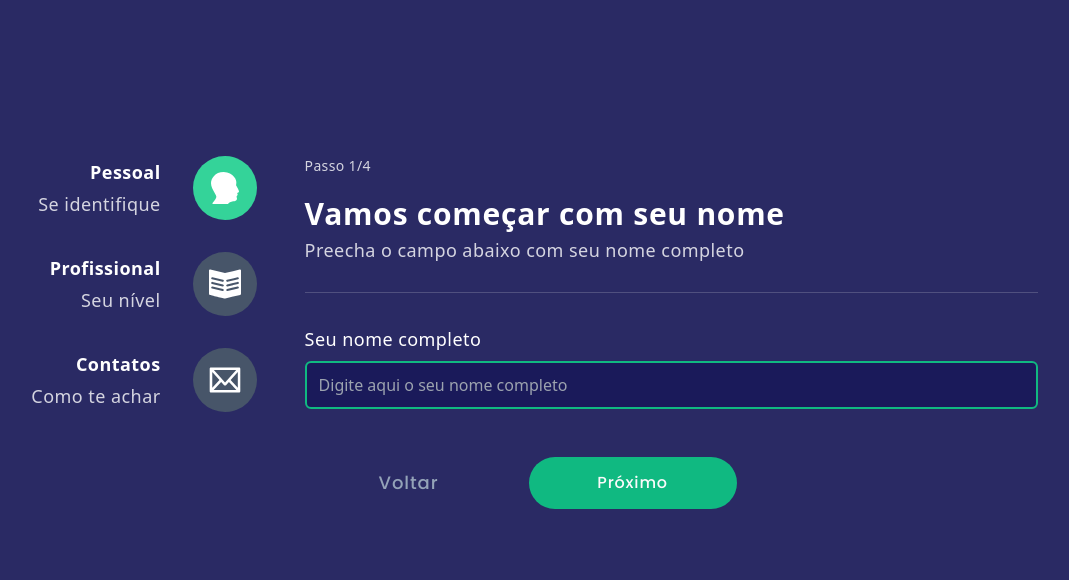
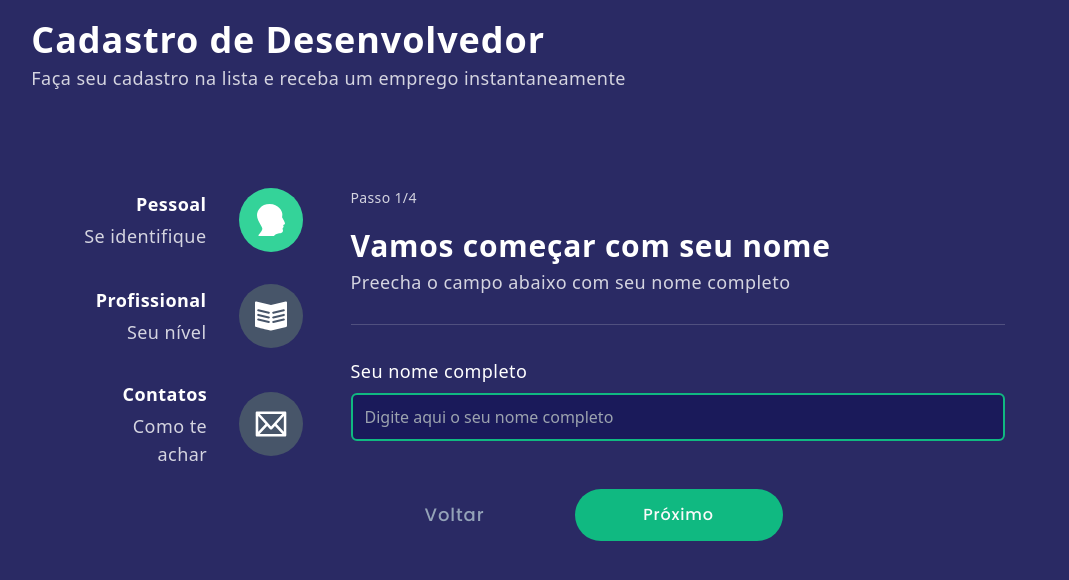
Before and after one commit to thalya-codes/multi-step-form, a React (Create React App) app: page / in a window 1280 px wide. Shown: the top 580 px of the page, without its empty margins (22-1091 px from the left). Built offline with nearby package versions, Linux system fonts and the light colour scheme.

Commit message:
feat(App): adiciona título da página

```diff
--- a/src/App.tsx
+++ b/src/App.tsx
@@ -7,6 +7,7 @@ import { ReactSVG } from "react-svg"
 import ProfileIcon from "./assets/profile.svg";
 import BookIcon from "./assets/book.svg";
 import EmailIcon from "./assets/mail.svg";
+import HeadingGroup from "./components/HeadingGroup";
 
 function App() {
   const steps: IWzStepData[] = [
@@ -16,9 +17,18 @@ function App() {
   ];
 
   return (
-    <form className="w-screen h-screen justify-center items-center flex gap-10 mt-14">
-      <Wizard steps={steps} />
-    </form>
+    <div className="flex flex-col gap-24 w-11/12 mt-5">
+      <header>
+        <HeadingGroup
+          title={{as: "h1", size: "lg", text: "Cadastro de Desenvolvedor"}}
+          subTitle={{as: "h2", text: "Faça seu cadastro na lista e receba um emprego instantaneamente"}}
+        />
+      </header>
+
+      <form className="w-[90vw] justify-center items-center flex gap-10 md:w-[80vw]">
+        <Wizard steps={steps} />
+      </form>
+    </div>
   );
 }
 
```
